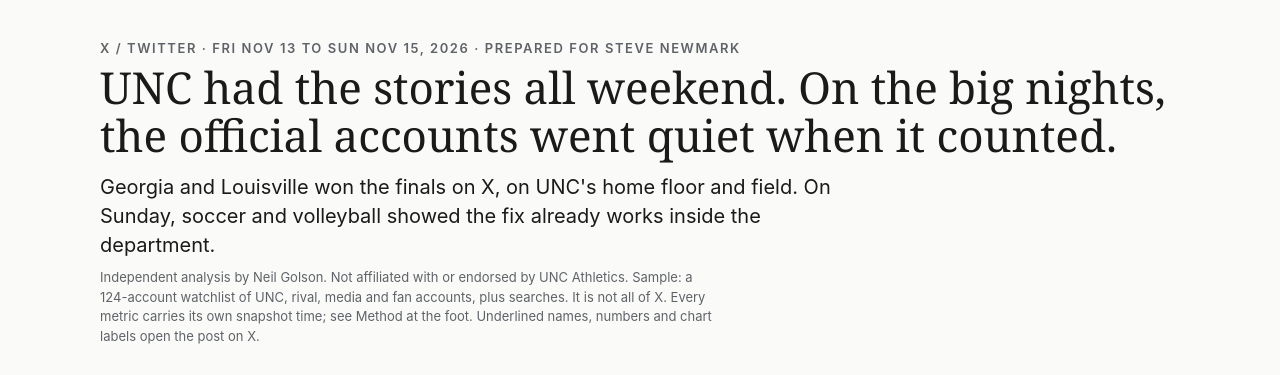
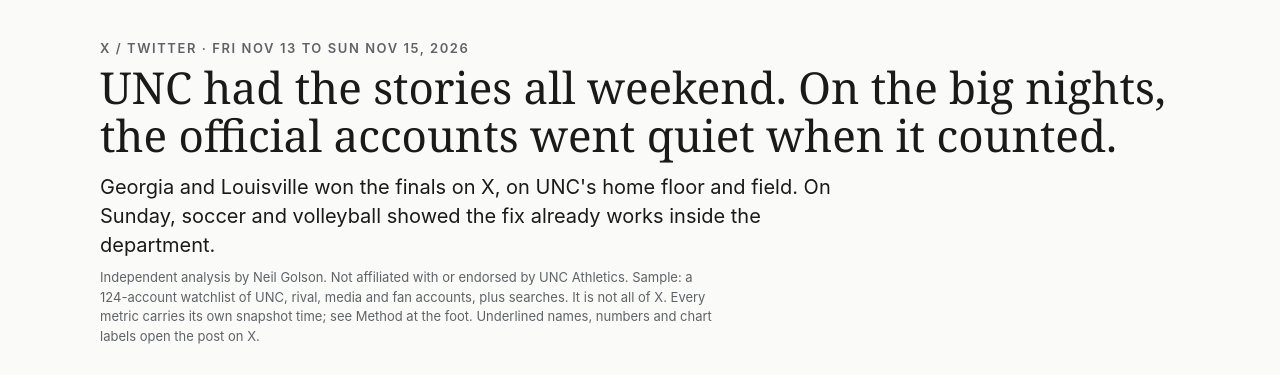
Before and after one commit to neilgolson/neil-golson-portfolio, a plain HTML site: page unc-nov15/index.html in a window 1280 px wide. Shown: the top 375 px of the page. Drawn offline with Linux system fonts and the light colour scheme.

Commit message:
Remove 'Prepared for' line from /unc-nov15
Co-Authored-By: Claude Opus 5.5 <noreply@anthropic.com>

```diff
--- a/unc-nov15/index.html
+++ b/unc-nov15/index.html
@@ -1008,7 +1008,7 @@ window.__runDraws = function(){ draws.forEach(function(d){ document.querySelecto
 
 <div class="uw">
 <header id="top">
-<p class="uw-kicker">X / Twitter · Fri Nov 13 to Sun Nov 15, 2026 · Prepared for Steve Newmark</p>
+<p class="uw-kicker">X / Twitter · Fri Nov 13 to Sun Nov 15, 2026</p>
 <h1 class="uw-title">UNC had the stories all weekend. On the big nights, the official accounts went quiet when it counted.</h1>
 <p class="uw-lede">Georgia and Louisville won the finals on X, on UNC's home floor and field. On Sunday, soccer and volleyball showed the fix already works inside the department.</p>
 <p class="uw-byline">Independent analysis by Neil Golson. Not affiliated with or endorsed by UNC Athletics. Sample: a 124-account watchlist of UNC, rival, media and fan accounts, plus searches. It is not all of X. Every metric carries its own snapshot time; see Method at the foot. Underlined names, numbers and chart labels open the post on X.</p>
```
